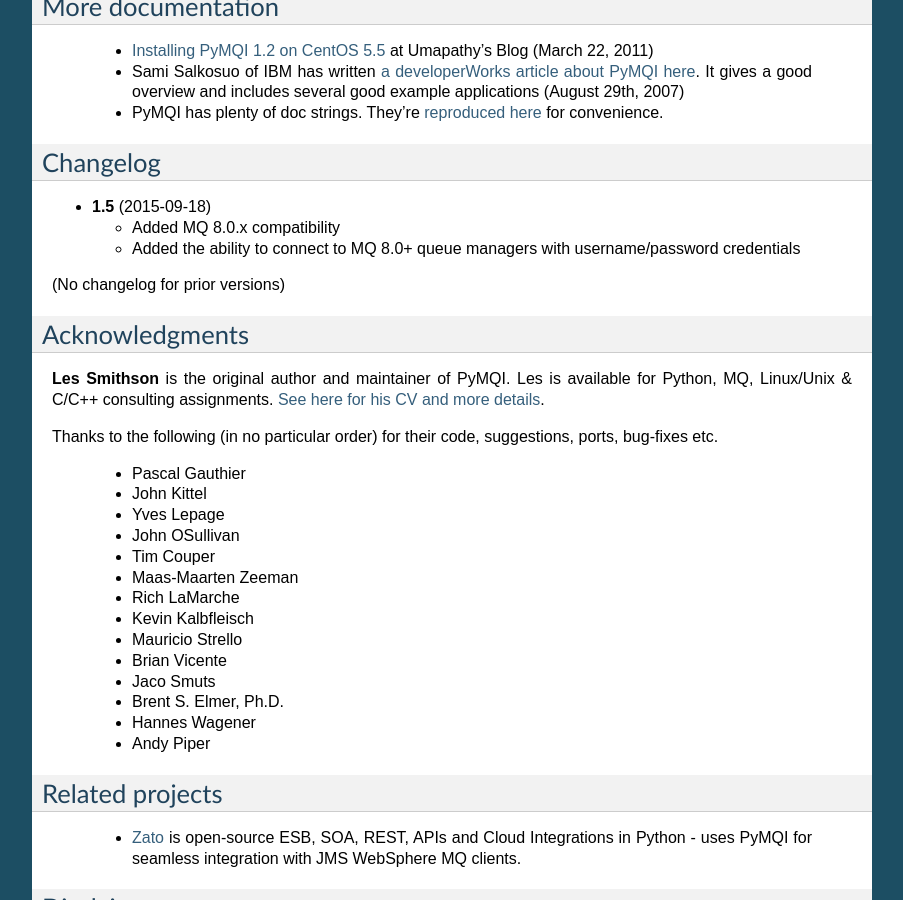
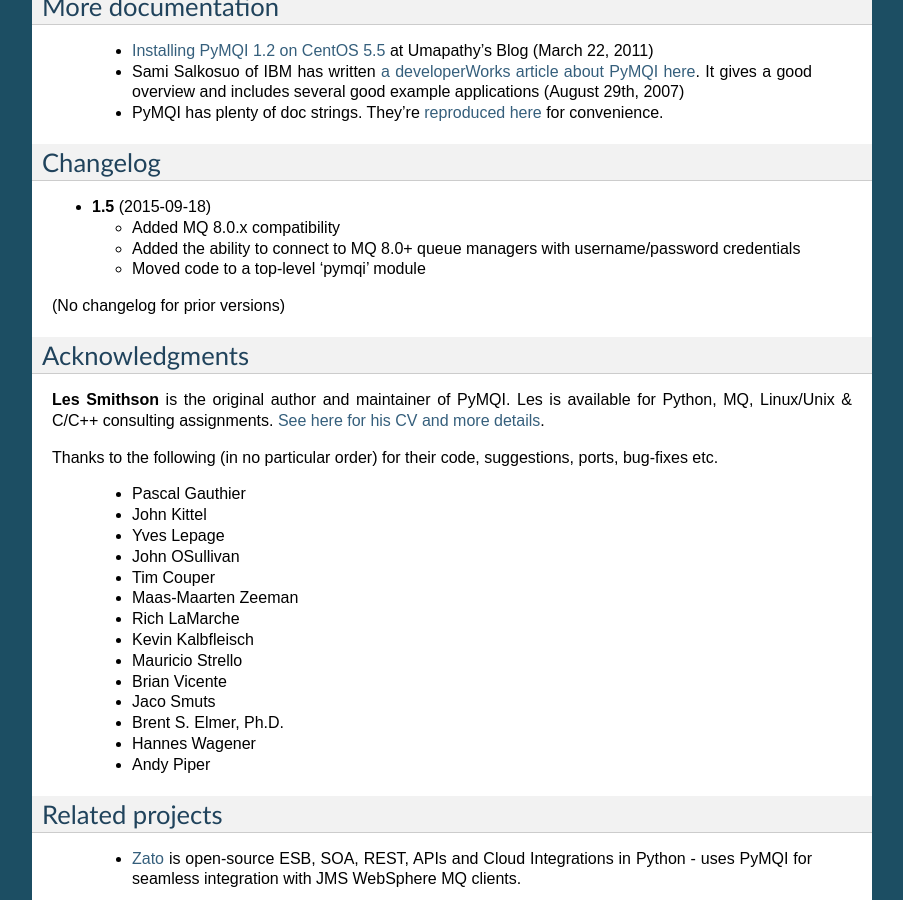
Before and after one commit to dsuch/pymqi, a Sphinx documentation site: the page built from docs/index.rst, in a window 1280 px wide and 900 px high, scrolled down 7000 px. Shown: the whole window, without its empty margins (198-1101 px from the left). Built offline with Sphinx 7.4.7, drawn with Linux system fonts in a browser that asks for light colours.

Commit message:
Mention that pymqi is now a top-level package.

```diff
--- a/docs/index.rst
+++ b/docs/index.rst
@@ -439,6 +439,7 @@
 
   * Added MQ 8.0.x compatibility
   * Added the ability to connect to MQ 8.0+ queue managers with username/password credentials
+  * Moved code to a top-level 'pymqi' module
 
 (No changelog for prior versions)
 
```
Also changed, not shown: 1 other file.
